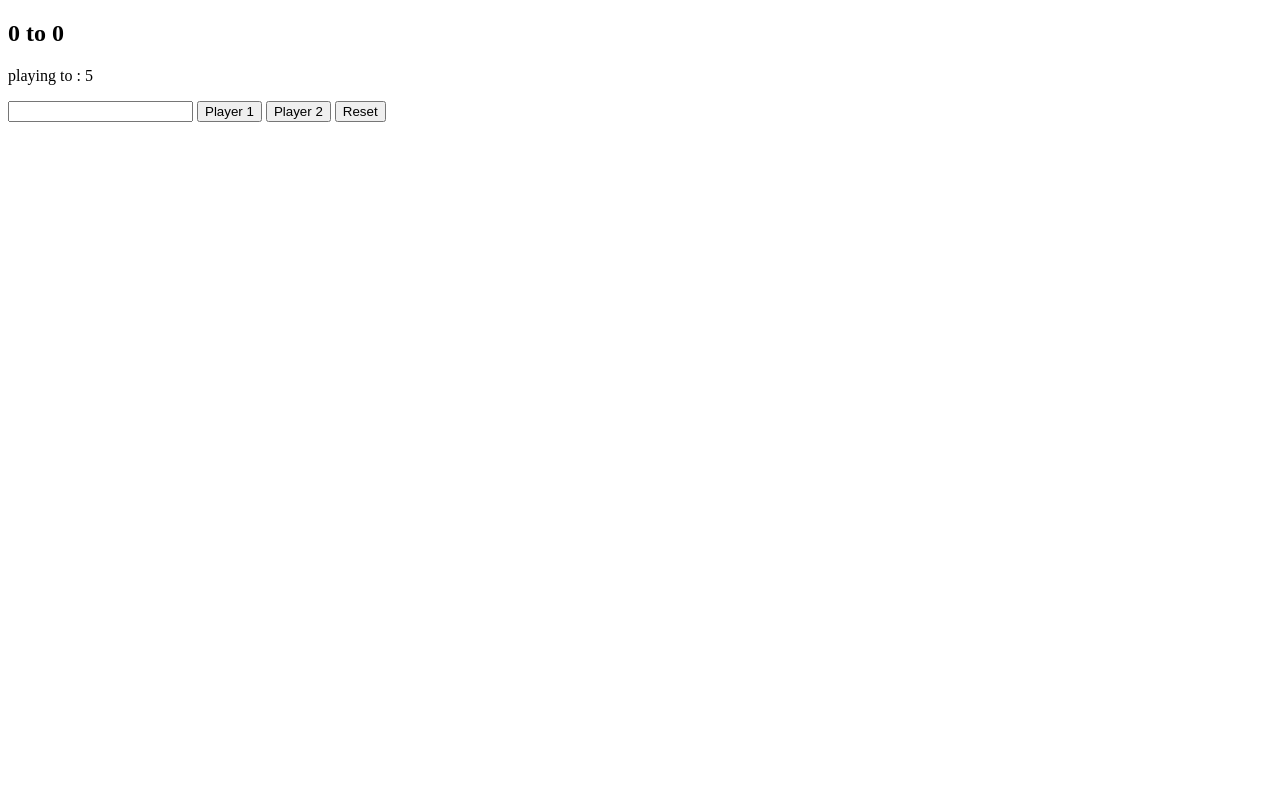
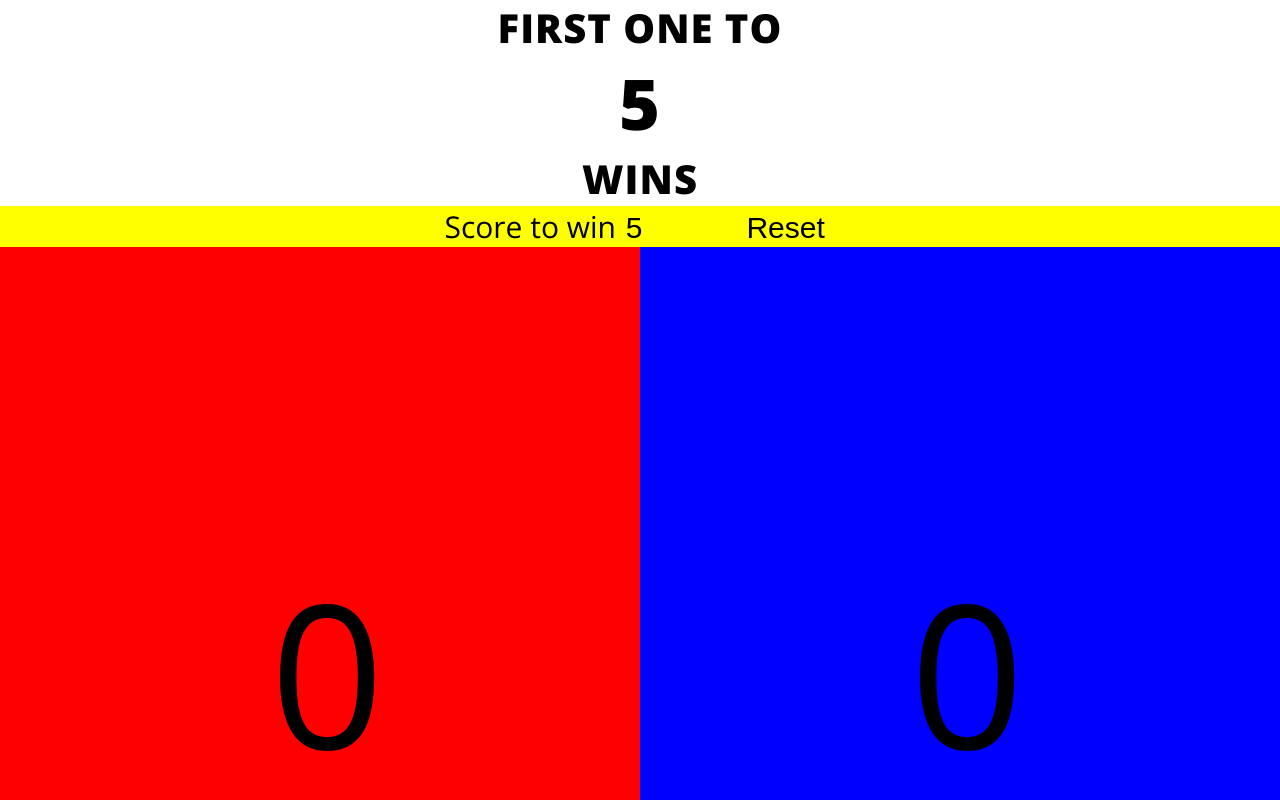
Before and after one commit to Tepenox/scoreCounter, a plain HTML site: page index.html in a window 1280 px wide. Drawn offline with nearby package versions, Linux system fonts and the light colour scheme.

Commit message:
general styling template looks ugly for now

```diff
--- a/index.html
+++ b/index.html
@@ -5,6 +5,7 @@
     <meta charset="UTF-8">
     <meta name="viewport" content="width=device-width, initial-scale=1.0">
     <meta http-equiv="X-UA-Compatible" content="ie=edge">
+<link href="https://fonts.googleapis.com/css?family=Open+Sans:400,800" rel="stylesheet">
     <link rel="stylesheet" href="style.css">
 
     <title>Record scores</title>
@@ -12,15 +13,23 @@
 </head>
 
 <body>
+    <div id="header">
+        <p>First one to <br> <span type="number" id="maxDisplay">5</span><br> Wins</p>
 
-    <h2><span id="p1Display">0</span> to <span id="p2Display">0</span></h2>
+    </div>
+    <div id="stripe">
+        <p>Score to win</p>
+        <input type="number" value="5" min="1">
+        <button id="reset">Reset</button>
+    </div>
 
-    <p>playing to : <span id="maxDisplay">5</span></p>
+    <div id="player1"><span id="p1Display">0</span></div>
+    <div id="player2"><span id="p2Display">0</span></div>
 
-    <input type="number">
-    <button id="player1">Player 1</button>
+
+    <!--<button id="player1">Player 1</button>
     <button id="player2">Player 2</button>
-    <button id="reset">Reset</button>
+    <button id="reset">Reset</button> -->
 
 
     <script src="script.js"></script>
--- a/style.css
+++ b/style.css
@@ -1,9 +1,90 @@
-html {
+html, body {
+    margin: 0;
     height: 100%;
+    overflow: hidden;
+    font-family: "Open Sans";
 }
 
+
 .winner {
-    color: green;
-    border: 2px solid red;
-    padding: 2px;
+    color: white;
+
 }
+
+/* max display */
+
+p {
+    margin: 0;
+}
+
+#p1Display, #p2Display {
+    font-size: 200px;
+    width: 100px;
+    display: block;
+    /* margin auto doesnt work on inline elements u need also to specefy a width */
+    margin-left: auto;
+    margin-right: auto;
+    margin-top: 36vh
+}
+
+#header {
+    font-size: 40px;
+    font-weight: 800;
+    letter-spacing: 1px;
+    text-transform: uppercase;
+    text-align: center;
+    margin: 0;
+    width: 500px;
+    margin-left: auto;
+    margin-right: auto;
+}
+
+#player1 {
+    width: 50%;
+    height: 100vh;
+    margin: 0;
+    float: left;
+    background-color: red;
+}
+
+#player2 {
+    width: 50%;
+    height: 100vh;
+    margin: 0;
+    float: left;
+    background-color: blue;
+}
+
+#maxDisplay {
+    margin: 0;
+    font-size: 70px;
+    width: 50px;
+}
+
+#stripe {
+    background-color: yellow;
+    font-size: 30px;
+    text-align: center;
+}
+
+#stripe p {
+    margin-left: auto;
+    margin-right: auto;
+    display: inline-block;
+}
+
+input,button {
+    border: none;
+    width: 100px;
+    font-size: inherit;
+    height: 100%;
+    outline: none;
+    background-color: inherit;
+}
+
+/* to remove arrows from number type input */
+
+input[type=number]::-webkit-inner-spin-button, input[type=number]::-webkit-outer-spin-button {
+    -webkit-appearance: none;
+    margin: 0;
+}
```
